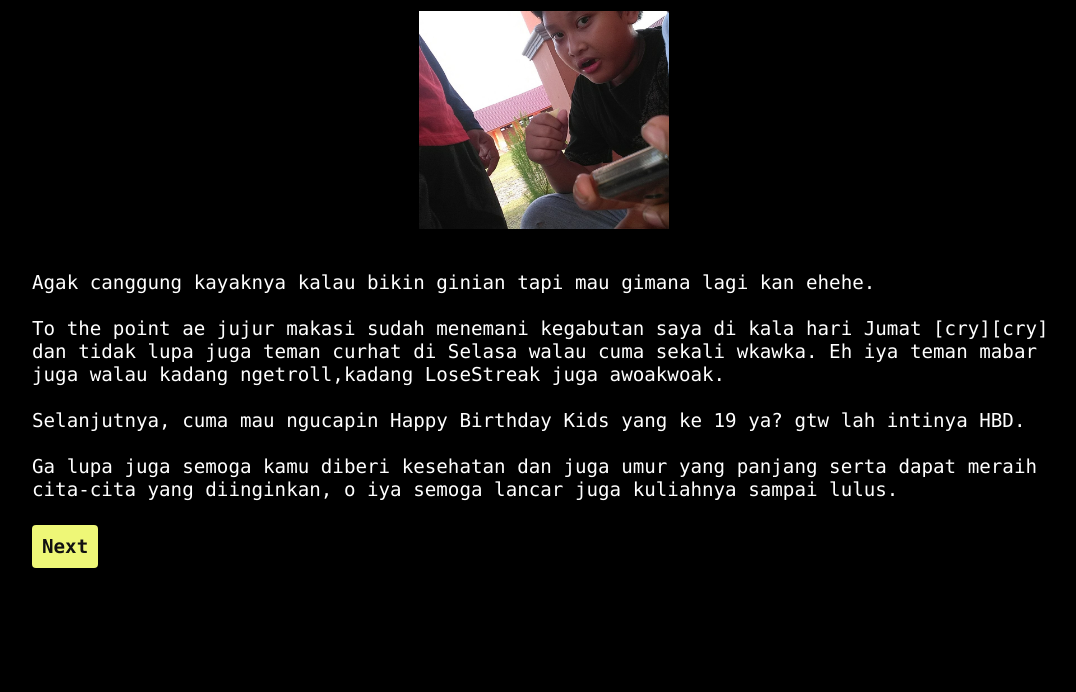
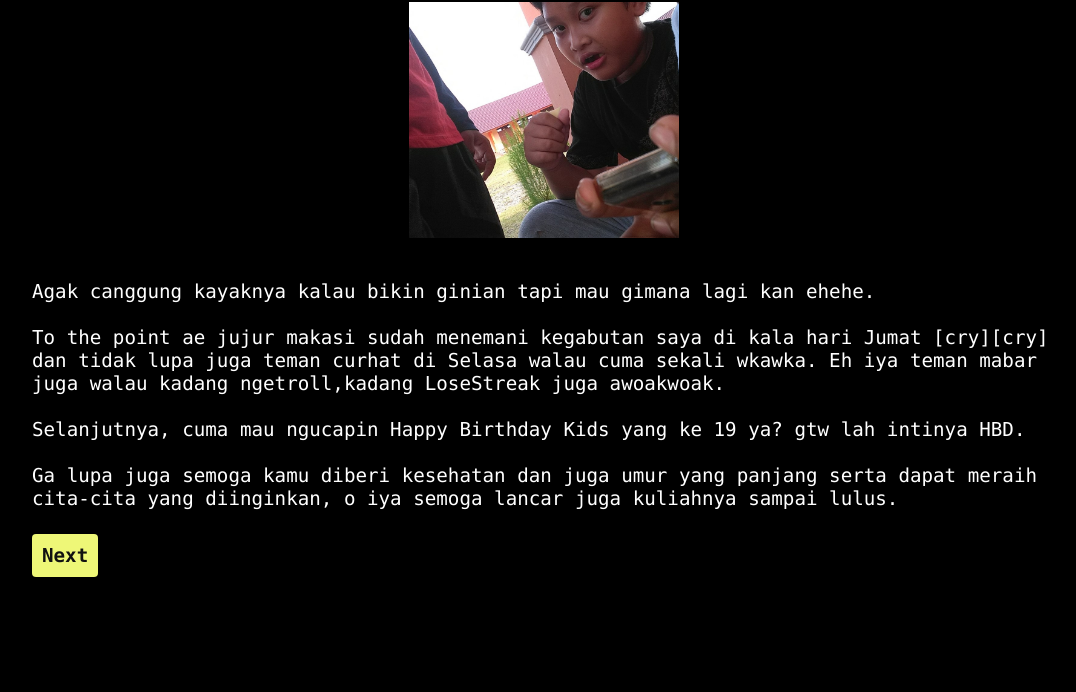
Before and after one commit to elain12/HappyBirthday-HBD2, a plain HTML site: page index.html in a window 1280 px wide. Shown: the part 188-880 px from the top of the page, without its empty margins (96-1172 px from the left). Drawn offline with Linux system fonts and the light colour scheme.

Commit message:
Ganti Size Foto

```diff
--- a/index.html
+++ b/index.html
@@ -12,7 +12,7 @@
         <div class="content">
             <center><h2>Happy Birthday</h2>
                 <br>
-            <img src="a.jpg" alt="" width="250"></center>
+            <img src="a.jpg" alt="" width="270"></center>
             <br><br>
             <p>
                 Agak canggung kayaknya kalau bikin ginian tapi mau gimana lagi kan ehehe.
```
